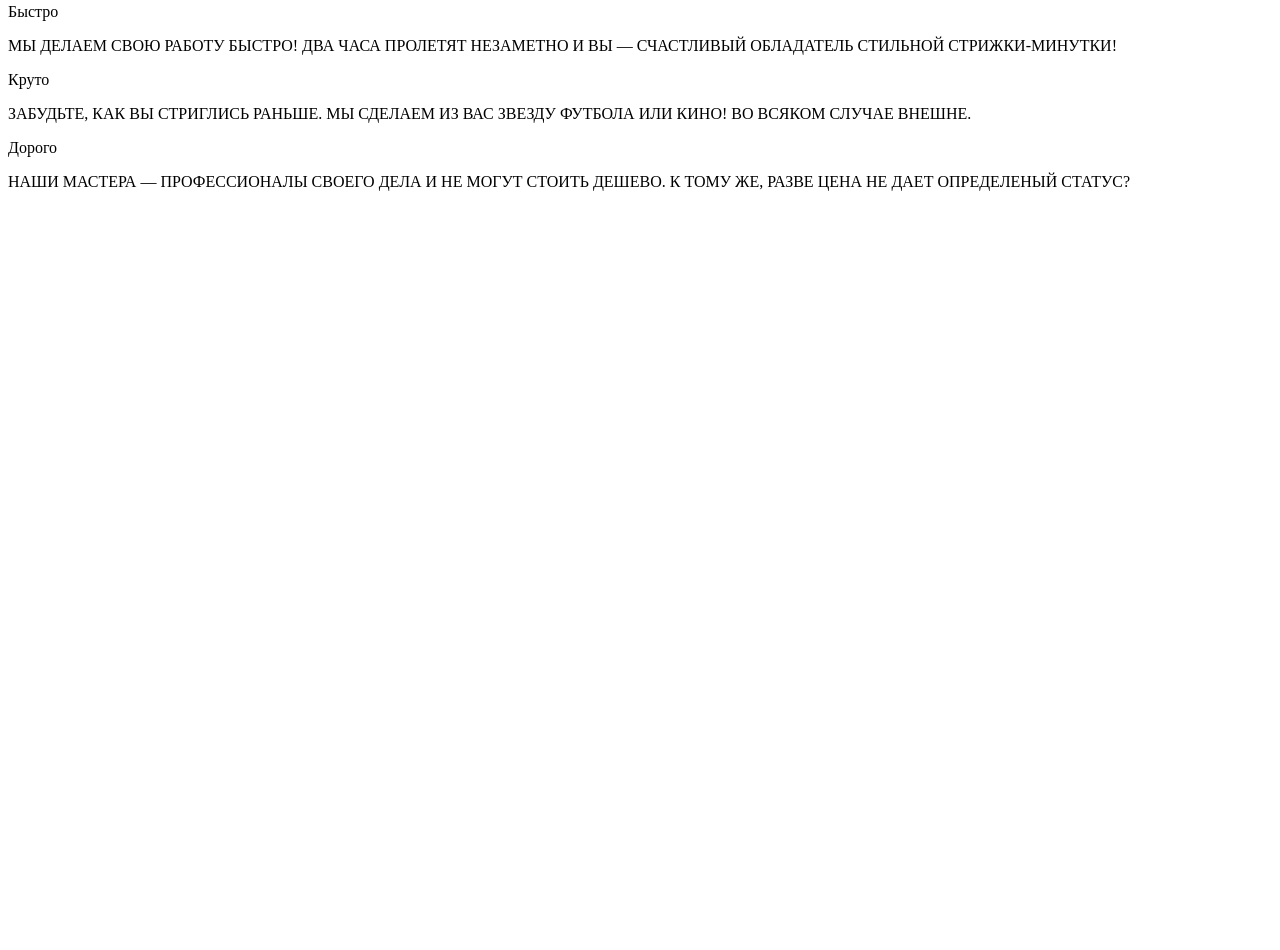
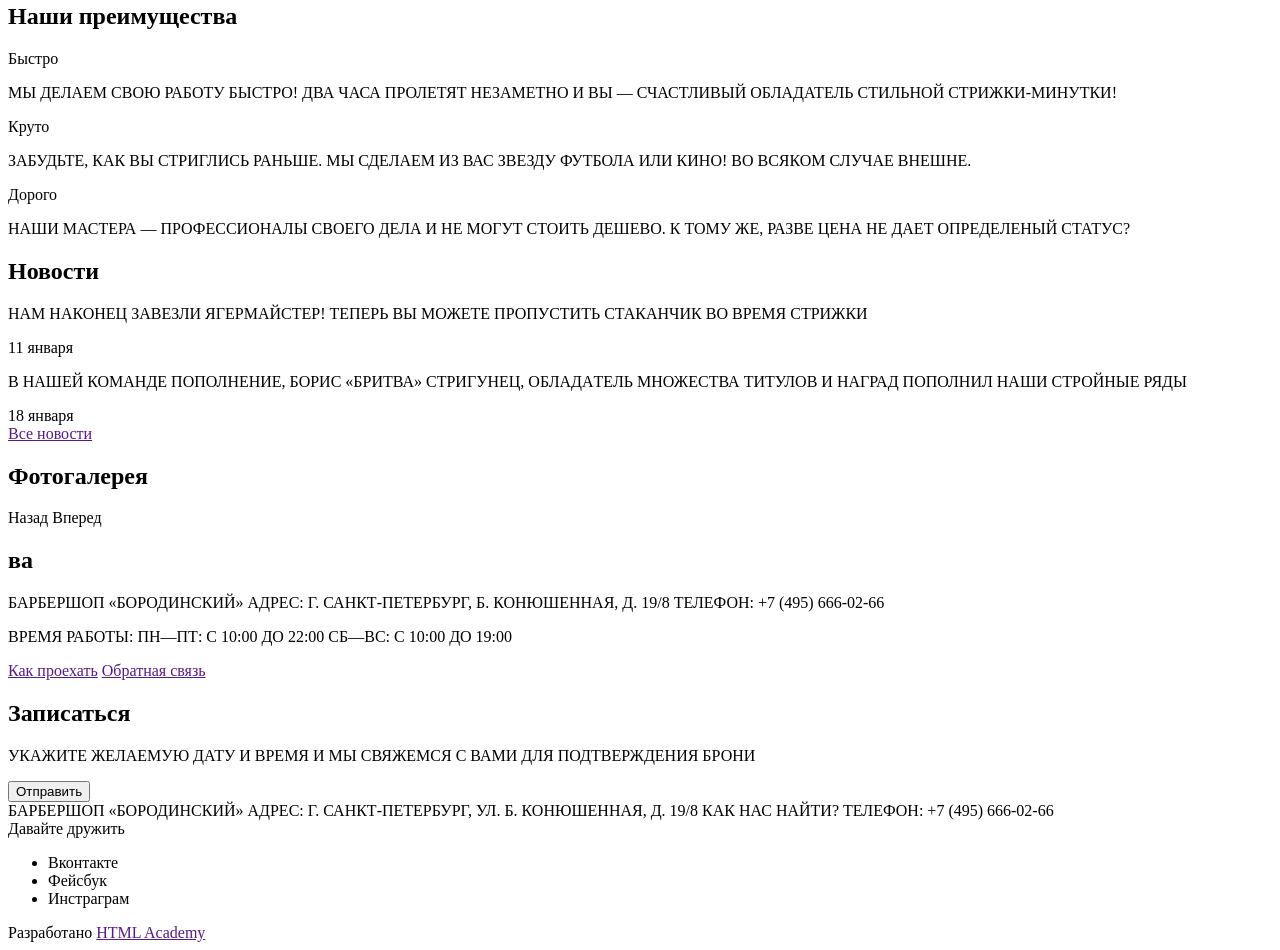
Before and after one commit to Rattnik/htmlacademy-barbershop, a plain HTML site: page index.html in a window 1280 px wide. Shown: the part 243-1193 px from the top of the page. Before the commit the page ends 800 px from the top, so only its background shows below. Drawn offline with Linux system fonts and the light colour scheme.

Commit message:
Базовая разметка 2

```diff
--- a/index.html
+++ b/index.html
@@ -1,11 +1,13 @@
 <!DOCTYPE html>
 <html lang="ru">
+
 <head>
     <meta charset="UTF-8">
     <meta name="viewport" content="width=device-width, initial-scale=1.0">
     <meta http-equiv="X-UA-Compatible" content="ie=edge">
     <title>Barbershop Borodinsky</title>
 </head>
+
 <body>
     <header class="main-header">
         <nav class="main-nav">
@@ -27,19 +29,80 @@
     <main>
         <h1 class="visually-hidden">Барбершоп Бородинский</h1>
         <section class="features">
+            <h2>Наши преимущества</h2>
             <div class="feature-item">
                 <span>Быстро</span>
-                <p>МЫ ДЕЛАЕМ СВОЮ РАБОТУ БЫСТРО! ДВА ЧАСА ПРОЛЕТЯТ НЕЗАМЕТНО И ВЫ — СЧАСТЛИВЫЙ ОБЛАДАТЕЛЬ СТИЛЬНОЙ СТРИЖКИ-МИНУТКИ!</p>
+                <p>МЫ ДЕЛАЕМ СВОЮ РАБОТУ БЫСТРО! ДВА ЧАСА ПРОЛЕТЯТ НЕЗАМЕТНО И ВЫ — СЧАСТЛИВЫЙ ОБЛАДАТЕЛЬ СТИЛЬНОЙ
+                    СТРИЖКИ-МИНУТКИ!</p>
             </div>
             <div class="feature-item">
                 <span>Круто</span>
-                <p>ЗАБУДЬТЕ, КАК ВЫ СТРИГЛИСЬ РАНЬШЕ. МЫ СДЕЛАЕМ ИЗ ВАС ЗВЕЗДУ ФУТБОЛА ИЛИ КИНО! ВО ВСЯКОМ СЛУЧАЕ ВНЕШНЕ.</p>
+                <p>ЗАБУДЬТЕ, КАК ВЫ СТРИГЛИСЬ РАНЬШЕ. МЫ СДЕЛАЕМ ИЗ ВАС ЗВЕЗДУ ФУТБОЛА ИЛИ КИНО! ВО ВСЯКОМ СЛУЧАЕ
+                    ВНЕШНЕ.</p>
             </div>
             <div class="feature-item">
                 <span>Дорого</span>
-                <p>НАШИ МАСТЕРА — ПРОФЕССИОНАЛЫ СВОЕГО ДЕЛА И НЕ МОГУТ СТОИТЬ ДЕШЕВО. К ТОМУ ЖЕ, РАЗВЕ ЦЕНА НЕ ДАЕТ ОПРЕДЕЛЕНЫЙ СТАТУС?</p>
+                <p>НАШИ МАСТЕРА — ПРОФЕССИОНАЛЫ СВОЕГО ДЕЛА И НЕ МОГУТ СТОИТЬ ДЕШЕВО. К ТОМУ ЖЕ, РАЗВЕ ЦЕНА НЕ ДАЕТ
+                    ОПРЕДЕЛЕНЫЙ СТАТУС?</p>
             </div>
         </section>
+        <section class="news">
+            <h2>Новости</h2>
+            <div class="news-item">
+                <p>НАМ НАКОНЕЦ ЗАВЕЗЛИ ЯГЕРМАЙСТЕР! ТЕПЕРЬ ВЫ МОЖЕТЕ ПРОПУСТИТЬ СТАКАНЧИК ВО ВРЕМЯ СТРИЖКИ</p>
+                <time>11 января</time>
+            </div>
+            <div class="news-item">
+                <p>В НАШЕЙ КОМАНДЕ ПОПОЛНЕНИЕ, БОРИС «БРИТВА» СТРИГУНЕЦ, ОБЛАДAТЕЛЬ МНОЖЕСТВА ТИТУЛОВ И НАГРАД ПОПОЛНИЛ
+                    НАШИ
+                    СТРОЙНЫЕ РЯДЫ</p>
+                <time>18 января</time>
+            </div>
+            <a href="">Все новости</a>
+        </section>
+        <section class="photogallery">
+            <h2>Фотогалерея</h2>
+            <figure></figure>
+            <span>Назад</span>
+            <span>Вперед</span>
+        </section>
+        <section class="contact">
+            <h2>ва</h2>
+            <p>БАРБЕРШОП «БОРОДИНСКИЙ»
+                АДРЕС: Г. САНКТ-ПЕТЕРБУРГ, Б. КОНЮШЕННАЯ, Д. 19/8
+                ТЕЛЕФОН: +7 (495) 666-02-66</p>
+            <p>ВРЕМЯ РАБОТЫ:
+                ПН—ПТ: С 10:00 ДО 22:00
+                СБ—ВС: С 10:00 ДО 19:00</p>
+            <a href="">Как проехать</a>
+            <a href="">Обратная связь</a>
+        </section>
+        <section class="order">
+            <h2>Записаться</h2>
+            <p>УКАЖИТЕ ЖЕЛАЕМУЮ ДАТУ И ВРЕМЯ И МЫ СВЯЖЕМСЯ С ВАМИ ДЛЯ ПОДТВЕРЖДЕНИЯ БРОНИ</p>
+            <form action=""></form>
+            <button>Отправить</button>
+        </section>
     </main>
+    <foo class="main-footer">
+        <div class="contact-information">БАРБЕРШОП «БОРОДИНСКИЙ»
+            АДРЕС: Г. САНКТ-ПЕТЕРБУРГ, УЛ. Б. КОНЮШЕННАЯ, Д. 19/8
+            КАК НАС НАЙТИ?
+            ТЕЛЕФОН: +7 (495) 666-02-66
+        </div>
+        <div class="social">
+            <span>Давайте дружить</span>
+            <ul>
+                <li>Вконтакте</li>
+                <li>Фейсбук</li>
+                <li>Инстраграм</li>
+            </ul>
+        </div>
+        <div class="copyright">
+            <span>Разработано</span>
+            <a href="">HTML Academy</a>
+        </div>
+    </foo>
 </body>
+
 </html>
```
